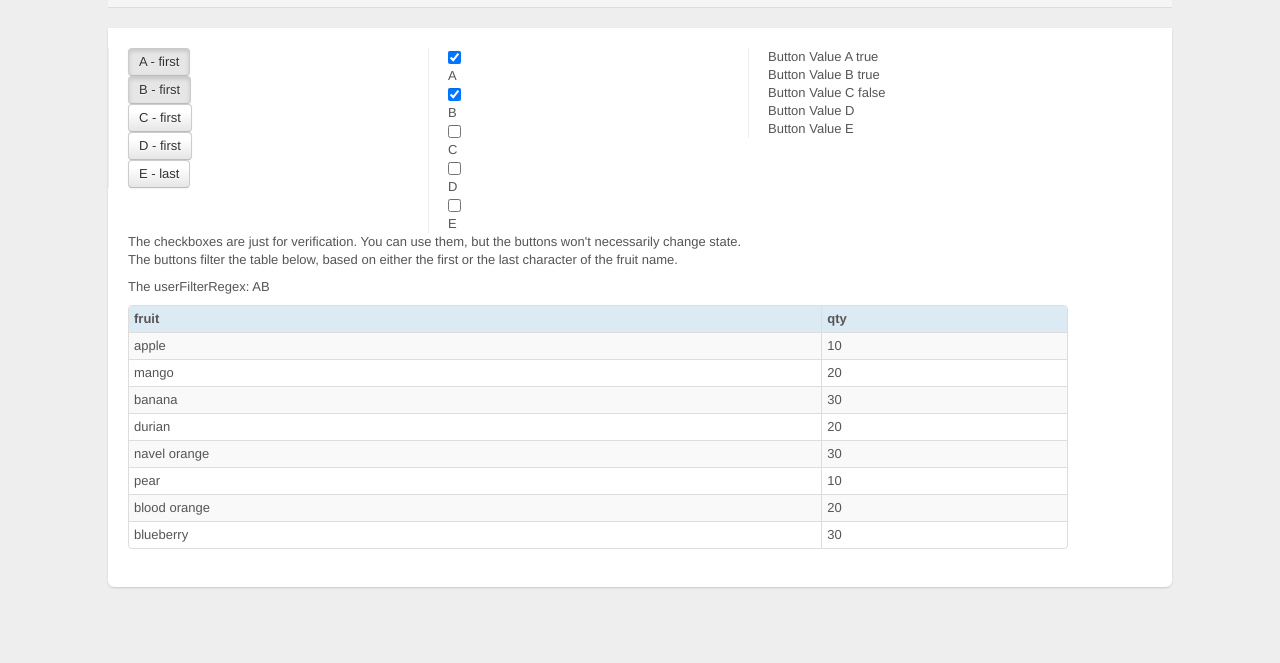
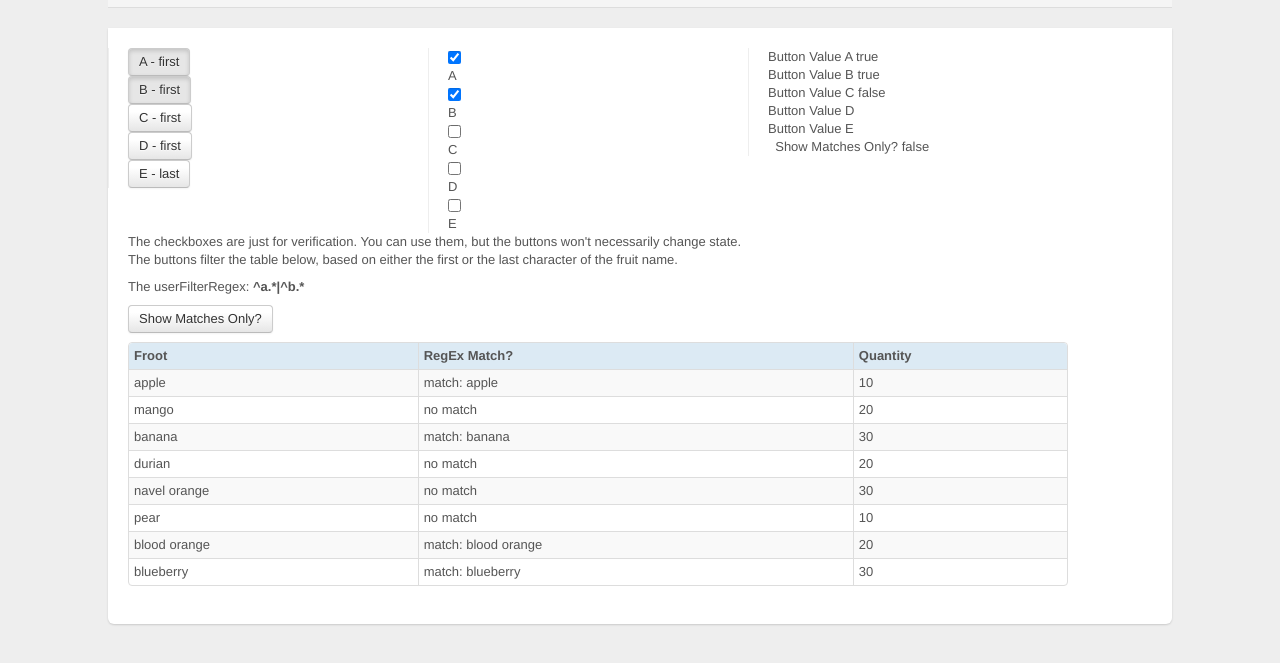
Before and after one commit to danlmarmot/angular-snippets, a plain HTML site: page buttoncheck/index.html in a window 1280 px wide. Shown: the part 79-742 px from the top of the page. Drawn offline with nearby package versions, Linux system fonts and the light colour scheme.

Commit message:
added filtering of result table by button.

```diff
--- a/buttoncheck/app.js
+++ b/buttoncheck/app.js
@@ -16,62 +16,69 @@ angular.module('bcApp').factory('configFactory', ['$window', function(win) {
 angular.module('bcApp').controller("buttonCheckCtrl", function checkboxButtons($scope, configFactory) {
     $scope.fruitList = configFactory.getFruitList();
 
+    // initial values
     $scope.buttonVals = { "A":true, "B":true, "C":false };
-
-    //$scope.userFilterRegEx = buildUserFilterRegEx($scope.buttonVals);
+    $scope.showMatchesOnly = false;
 
     $scope.$watch('buttonVals', function() {
         $scope.userFilterRegEx = buildUserFilterRegEx($scope.buttonVals);
+        $scope.fruitsTable = getFruitTable($scope.fruitList, $scope.userFilterRegEx, $scope.showMatchesOnly);
     }, true);
 
-    //build out the table and add sorting
-    $scope.fruitsTable = getFruitTable($scope.fruitList, $scope.buttonVals);
+    $scope.$watch('showMatchesOnly', function() {
+        $scope.fruitsTable = getFruitTable($scope.fruitList, $scope.userFilterRegEx, $scope.showMatchesOnly);
+    });     // do not need true on the end, as showMatchesOnly is not a deep object
+
 });
 
 function buildUserFilterRegEx(b) {
     // Interprets userFilter selections.
     // Note each button is specially handled
+    var r = [];
 
-    var r = "";
+    if (b.A) { r.push("^a.*") }     // starts with 'a'
+    if (b.B) { r.push("^b.*") }
+    if (b.C) { r.push("^c.*") }
+    if (b.D) { r.push("^d.*") }
+    if (b.E) { r.push(".*e$") }     // ends in 'e'
 
-    if (b.A) {
-        r += "A";
+    if (r.length == 0 ) {
+        return "a^";    // regex pattern that matches no strings
     }
-
-    if (b.B) {
-        r += "B";
-    }
-
-    if (b.C) {
-        r += "C";
-    }
-
-    if (b.D) {
-        r += "D";
-    }
-
-    if (b.E) {
-        r += "E";
-    }
-
-    return r;
+        return r.join("|");
 }
 
-function getFruitTable(fruitList, userFilters) {
+function getFruitTable(fruitList, userRegex, matchesOnly) {
     var r = {};
+
+    var patt = new RegExp(userRegex, "gim");
 
     // Build headers
     r.tableHead = [ {display: "Froot", name: "fruit"} ];  // leftmost column
+    r.tableHead.push({display: "RegEx Match?", name: "match"} );
     r.tableHead.push({display: "Quantity", name: "qty"}); // next column
 
     // build tableBody
     r.tableGrid =[];
 
     fruitList.forEach( function(f) {
-        var tableGridRow = {"fruit": f.name};
-        tableGridRow["qty"] = f.qty;
+        var foundMatch = patt.test(f.name);
 
-        r.tableGrid.push(tableGridRow);
+        // exclude if we want matchesOnly and do not have a match
+        if ( !(matchesOnly && !foundMatch)) {
+            var tableGridRow = {"fruit": f.name};
+            tableGridRow["match"] = function () {
+                if (foundMatch) {
+                    return "match: " + f.name.match(patt);
+                } else {
+                    return "no match";
+                }
+            }();
+            //tableGridRow["match"] = userRegex;
+            tableGridRow["qty"] = f.qty;
+
+            r.tableGrid.push(tableGridRow);
+        }
     });
 
     return r;
@@ -79,7 +86,6 @@ function getFruitTable(fruitList, userFilters) {
 
 angular.module('bcApp').directive('buttonCheck', function() {
     return {
-
         require: 'ngModel',
         link : function($scope, element, attr, ctrl) {
 
--- a/buttoncheck/index.html
+++ b/buttoncheck/index.html
@@ -54,6 +54,8 @@
           Button Value C {[{buttonVals['C']}]}<br/>
           Button Value D {[{buttonVals['D']}]}<br/>
           Button Value E {[{buttonVals['E']}]}<br/>
+          &nbsp;
+          Show Matches Only? {[{showMatchesOnly}]}
           </div>
      </div>
 
@@ -63,7 +65,8 @@
               state.
             <br>The buttons filter the table below, based on either the first or the last character of the fruit name.
 
-            <p>The userFilterRegex: {[{userFilterRegEx}]}</p>
+            <p>The userFilterRegex: <b>{[{userFilterRegEx}]}</b></p>
+            <button button-check class="btn" ng-model="showMatchesOnly">Show Matches Only?</button></p>
           </div>
 
       </div>
@@ -73,8 +76,10 @@
           <table class="table-bordered table-striped table-condensed table small">
             <thead>
             <tr>
-                <!--<th ng:repeat="th in fruitsTable.tableHead" ng:class="sortClass(th.name)" ng:click="changeSorting(th.name)">{{th.display}}</th>-->
-                <th>fruit</th><th>qty</th>
+                <th ng:repeat="th in fruitsTable.tableHead"
+                    ng:class="sortClass(th.name)"
+                    ng:click="changeSorting(th.name)">{[{th.display}]}
+                </th>
             </tr>
             </thead>
             <tbody>
```
